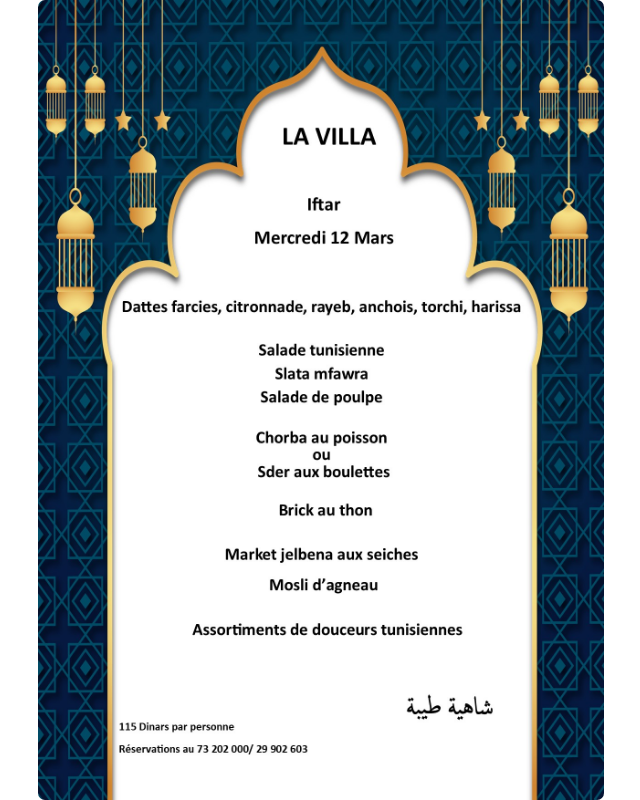
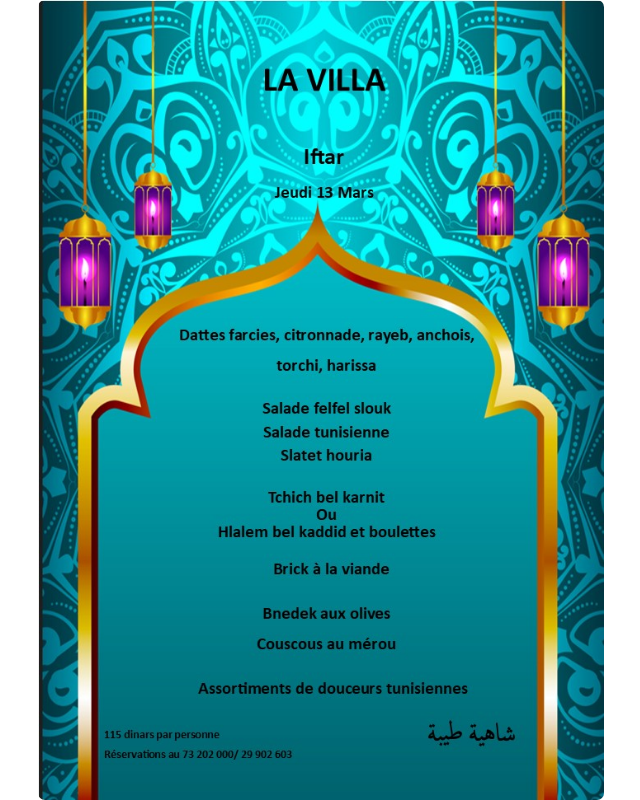
Before and after one commit to movenpicksousse/MenuRamadhan, a plain HTML site: page index.html in a window 1280 px wide. Shown: the whole page, without its empty margins (319-959 px from the left). Drawn offline with Linux system fonts and the light colour scheme.

Commit message:
Update index.html

```diff
--- a/index.html
+++ b/index.html
@@ -8,7 +8,7 @@
 </head>
 <body>
     <div class="image-container">
-        <img src="12eme jour ramadhan.jpg" alt="Ramadan Menu" class="responsive-image">
+        <img src="13eme jour ramadhan.jpg" alt="Ramadan Menu" class="responsive-image">
     </div>
 </body>
 </html>
```
